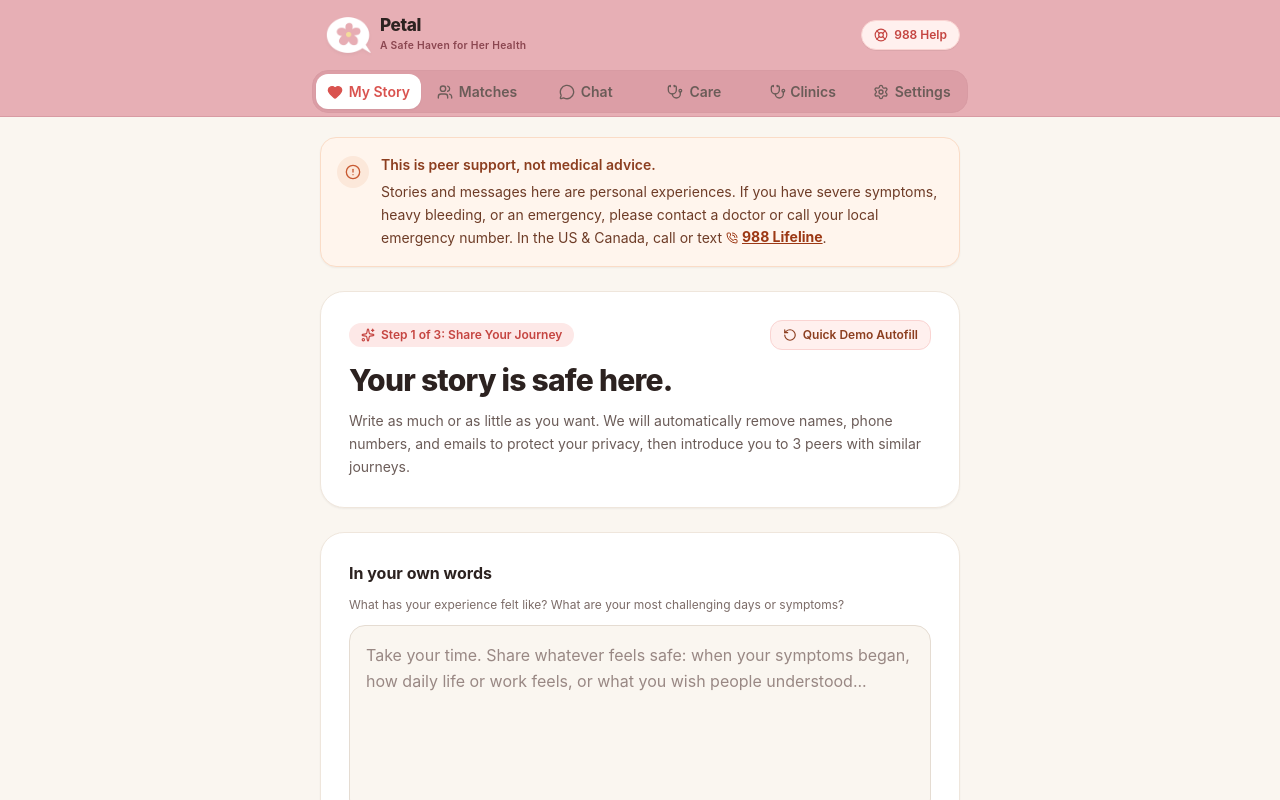
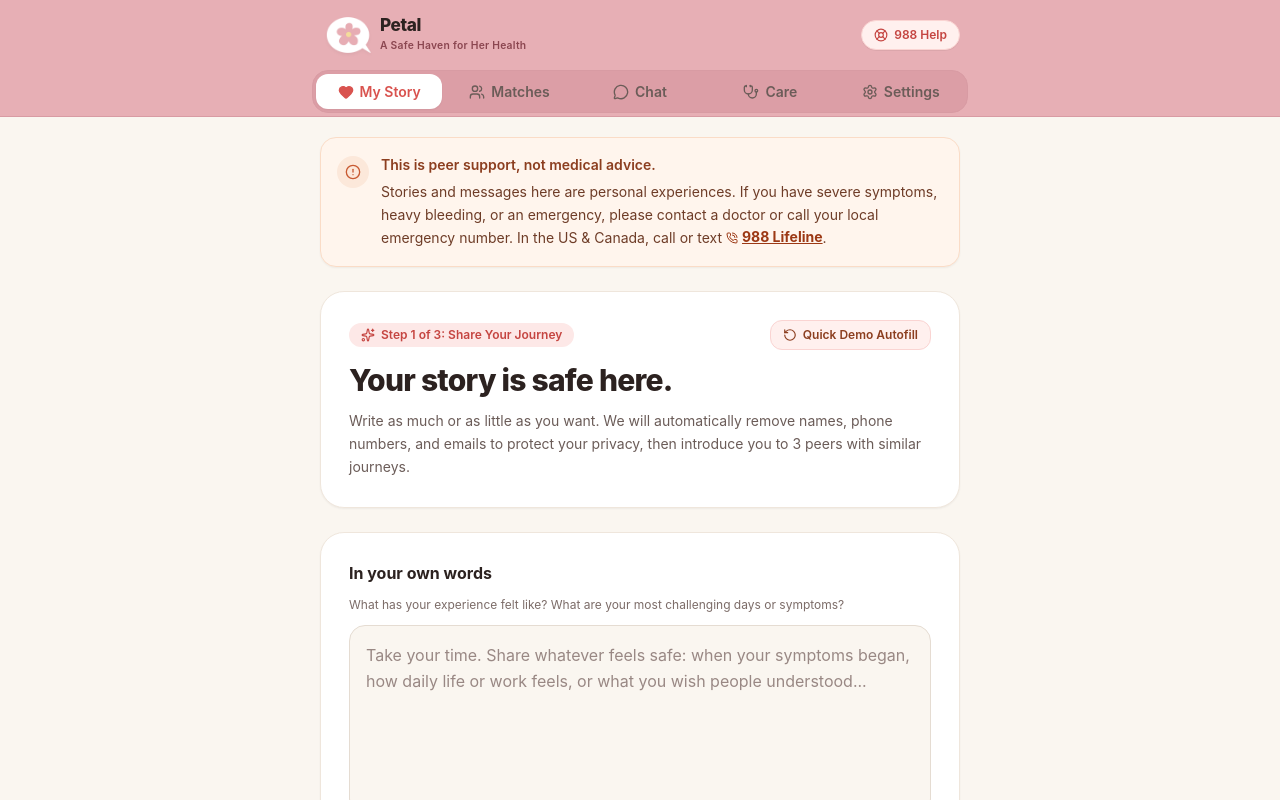
Before and after one commit to jhanvikk/Hack-Texas-Petal, a Next.js app: page / in a window 1280 px wide. Both pictures are taken after a click on the button "I am 18 or older". Shown: the top 800 px of the page. Built offline with nearby package versions, Linux system fonts and the light colour scheme.

Commit message:
take out clinic

```diff
--- a/components/Navbar.tsx
+++ b/components/Navbar.tsx
@@ -67,7 +67,7 @@ export function Navbar({
 
       {/* Primary Navigation Tabs */}
       <nav className="max-w-2xl mx-auto px-2 pb-[3px]">
-        <div className="grid grid-cols-6 gap-1 p-[3px] bg-[#dc9ea6] rounded-2xl border border-[#d89ba3]">
+        <div className="grid grid-cols-5 gap-1 p-[3px] bg-[#dc9ea6] rounded-2xl border border-[#d89ba3]">
           {/* Story Tab */}
           <button
             type="button"
@@ -128,20 +128,6 @@ export function Navbar({
             <span>Care</span>
           </button>
 
-          {/* Clinics Tab */}
-          <button
-            type="button"
-            onClick={() => setActiveTab("clinics")}
-            className={`flex items-center justify-center gap-1 py-[7.5px] px-1 rounded-xl text-[11px] sm:text-sm font-semibold transition-all cursor-pointer ${
-              activeTab === "clinics"
-                ? "bg-white text-[#D9534F] shadow-xs"
-                : "text-[#6B5C58] hover:text-[#2C2220] hover:bg-white/40"
-            }`}
-          >
-            <Stethoscope className="w-4 h-4 shrink-0" />
-            <span>Clinics</span>
-          </button>
-
           {/* Settings Tab */}
           <button
             type="button"
```
